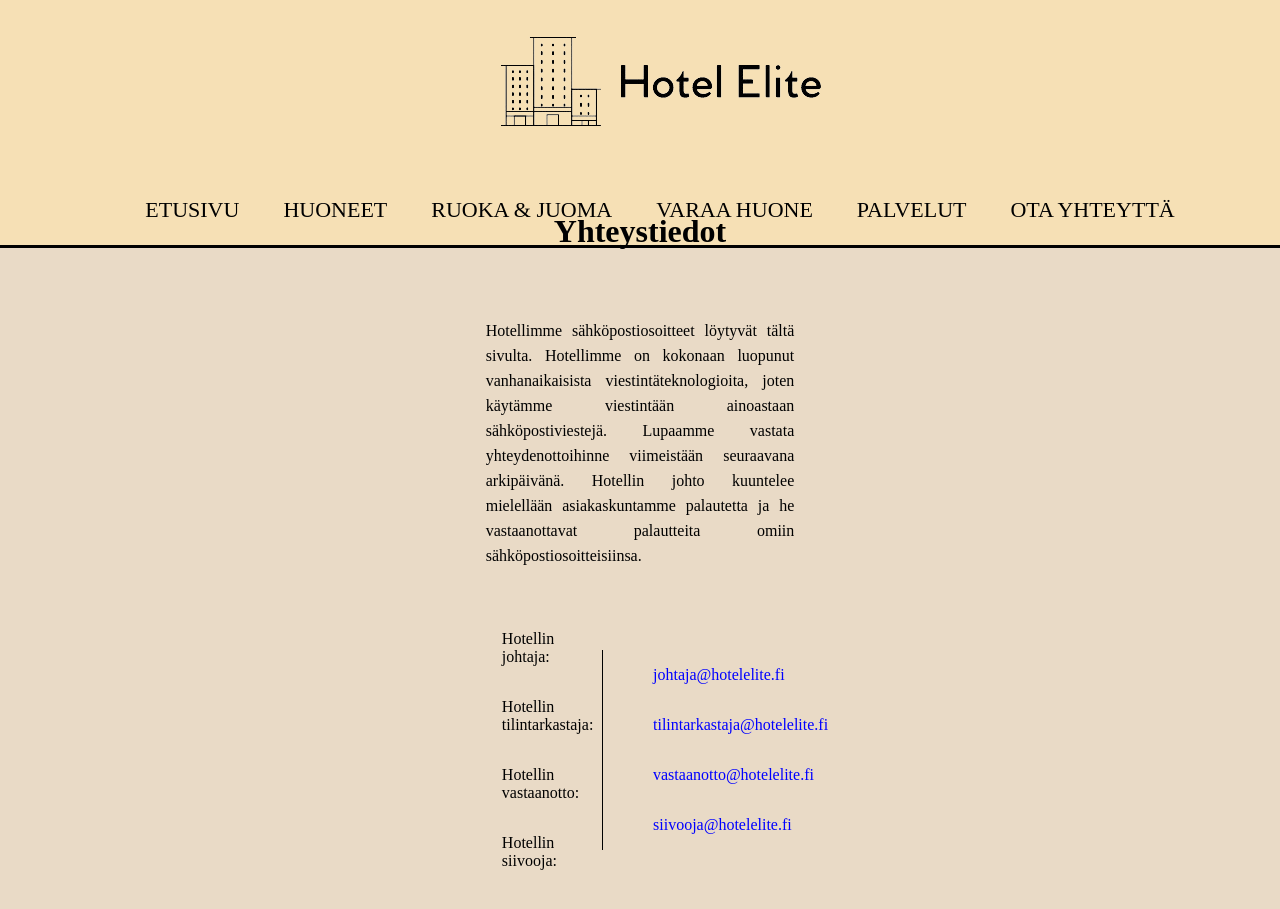
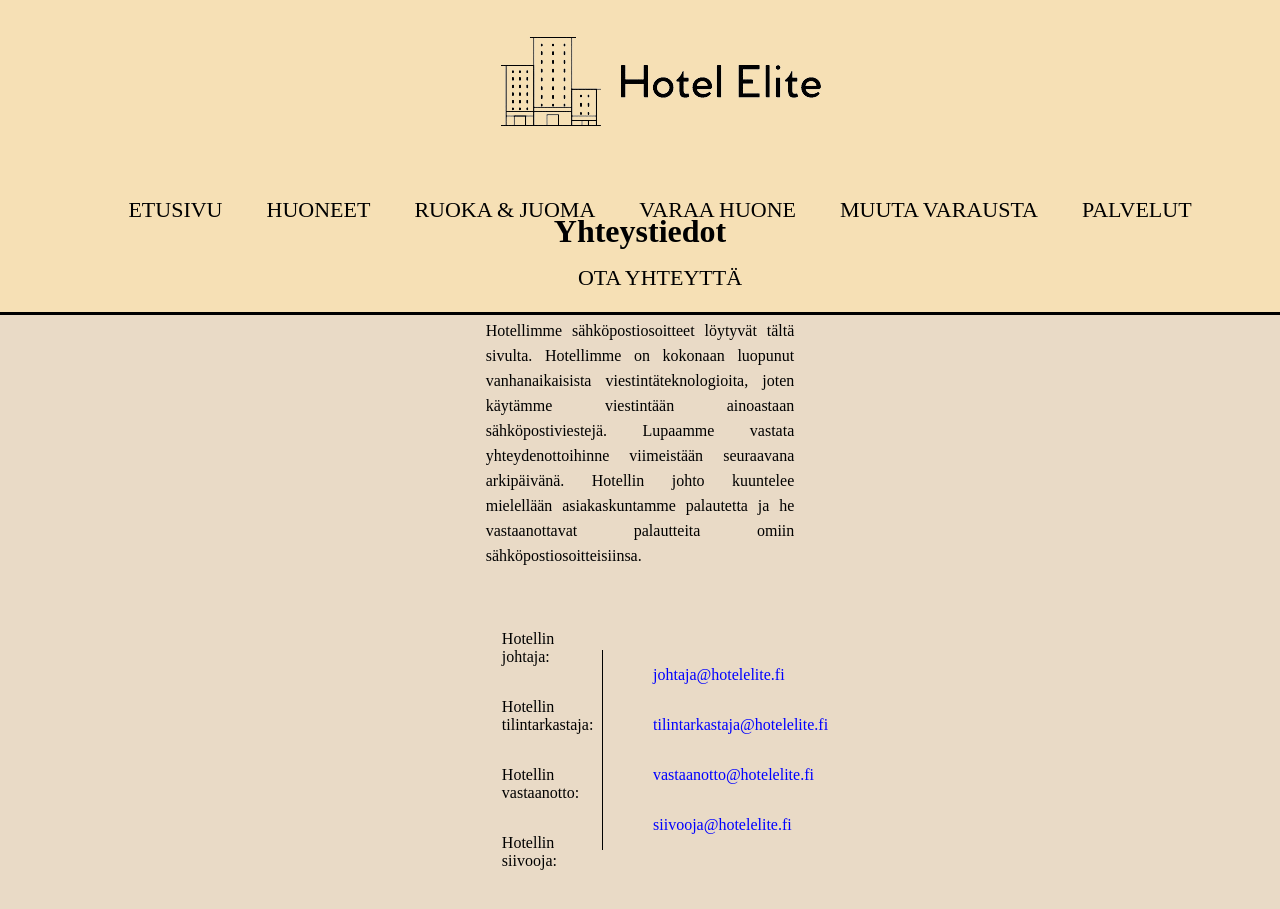
Before and after one commit to puntilateemu/JsProjekti, a plain HTML site: page contact.html in a window 1280 px wide. Shown: the top 909 px of the page. Drawn offline with Linux system fonts and the light colour scheme.

Commit message:
fixed headeriin muuta varausta

```diff
--- a/contact.html
+++ b/contact.html
@@ -21,6 +21,7 @@
                 <li><a href="huoneet.html">Huoneet</a></li>
                 <li><a href="ravintola.html">Ruoka & Juoma</a></li>
                 <li><a href="varaus.html">Varaa Huone</a></li>
+                <li style="cursor:grab" onclick="changeRes()"><a >Muuta Varausta</a></li>
                 <li><a href="palvelut.html">Palvelut</a></li>
                 <li><a href="contact.html">Ota Yhteyttä</a></li>
             </ul>
```
Also changed, not shown: huoneet.html (+1 -0 lines), index.html (+1 -0 lines), palvelut.html (+1 -0 lines), ravintola.html (+1 -0 lines).
